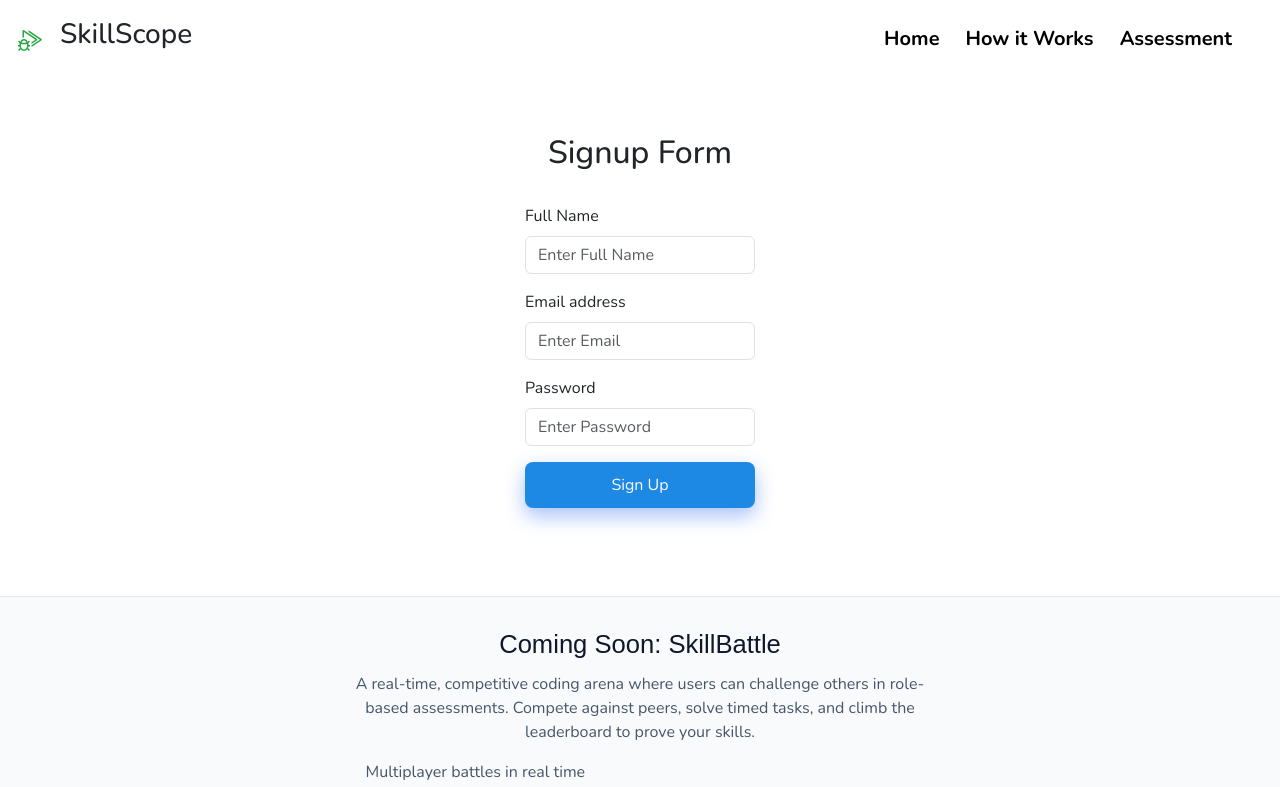
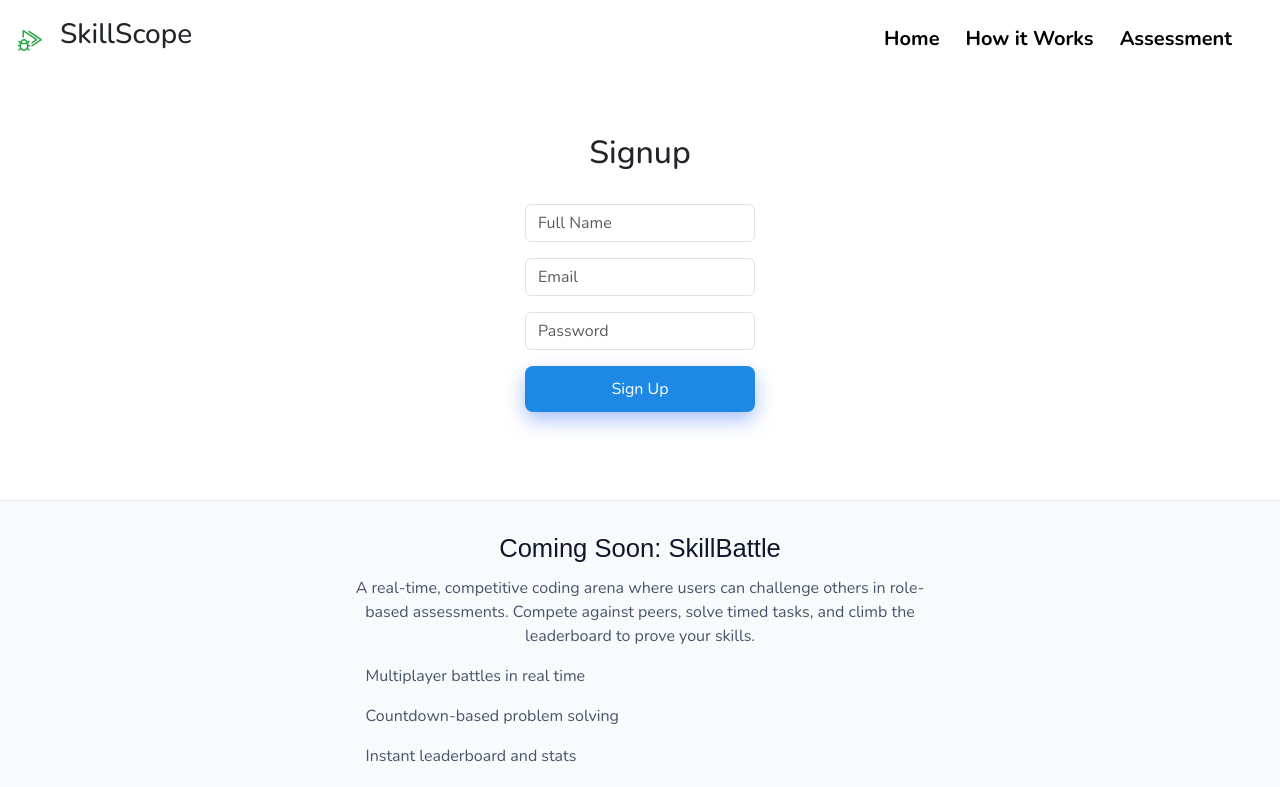
Before and after one commit to Vishal9569/SkillScope-Web-Application, a React (Vite) app in the folder frontend/: page /signup in a window 1280 px wide. Shown: the top 787 px of the page. Built offline with nearby package versions, Linux system fonts and the light colour scheme.

Commit message:
Update Signup.jsx

```diff
--- a/frontend/src/Componets/login-sign-page/Signup.jsx
+++ b/frontend/src/Componets/login-sign-page/Signup.jsx
@@ -1,19 +1,15 @@
-import React, { useState, useContext } from 'react';
+import React, { useState } from 'react';
 import axios from 'axios';
 import { useNavigate } from 'react-router-dom';
 import { toast } from 'react-toastify';
-import
-{AuthContext} from '../../context/AuthContext';
 
 const Signup = () => {
     const [form, setForm] = useState({ name: '', email: '', password: '' });
     const [loading, setLoading] = useState(false);
     const navigate = useNavigate();
-    const { setUser } = useContext(AuthContext);
 
     const handleChange = (e) => {
-        const { name, value } = e.target;
-        setForm((prev) => ({ ...prev, [name]: value }));
+        setForm({ ...form, [e.target.name]: e.target.value });
     };
 
     const handleSubmit = async (e) => {
@@ -21,31 +17,23 @@ const Signup = () => {
         setLoading(true);
 
         try {
-            const payload = {
+            const { data } = await axios.post(
+                'http://localhost:8080/api/auth/register',
+                {
                     name: form.name.trim(),
                     email: form.email.trim().toLowerCase(),
                     password: form.password
-            };
-
-            const { data } = await axios.post(
-                'https://skillscope.onrender.com/api/auth/register',
-                payload,
-                { headers: { 'Content-Type': 'application/json' } }
+                }
             );
 
+            localStorage.setItem('token', data.token);
+            localStorage.setItem('user', JSON.stringify(data.user));
 
-            localStorage.setItem("token", data.token);
-            setUser(data.user);
-
-            toast.success("Signup Successful!");
             navigate('/');
-
+            window.location.reload();
+            toast.success("Signup successful!");
         } catch (error) {
-            if (error.response?.data?.error) {
-                toast.error(error.response.data.error);
-            } else {
-                toast.error('Signup failed');
-            }
+            toast.error(error.response?.data?.error || 'Signup failed');
         } finally {
             setLoading(false);
         }
@@ -53,44 +41,35 @@ const Signup = () => {
 
     return (
         <div className="container mt-5">
-            <h2 className="text-center mb-4">Signup Form</h2>
-            <form onSubmit={handleSubmit} className="mx-auto" style={{ maxWidth: '400px' }}>
-                <div className="mb-3">
-                    <label htmlFor="name" className="form-label">Full Name</label>
+            <h2 className="text-center mb-4">Signup</h2>
+            <form onSubmit={handleSubmit} style={{ maxWidth: '400px', margin: 'auto' }}>
                 <input
                     type="text"
                     name="name"
-                        className="form-control"
-                        placeholder="Enter Full Name"
+                    placeholder="Full Name"
+                    className="form-control mb-3"
                     value={form.name}
                     onChange={handleChange}
                     required
                 />
-                </div>
-                <div className="mb-3">
-                    <label htmlFor="email" className="form-label">Email address</label>
                 <input
                     type="email"
                     name="email"
-                        className="form-control"
-                        placeholder="Enter Email"
+                    placeholder="Email"
+                    className="form-control mb-3"
                     value={form.email}
                     onChange={handleChange}
                     required
                 />
-                </div>
-                <div className="mb-3">
-                    <label htmlFor="password" className="form-label">Password</label>
                 <input
                     type="password"
                     name="password"
-                        className="form-control"
-                        placeholder="Enter Password"
+                    placeholder="Password"
+                    className="form-control mb-3"
                     value={form.password}
                     onChange={handleChange}
                     required
                 />
-                </div>
                 <button type="submit" className="btn btn-primary w-100" disabled={loading}>
                     {loading ? 'Signing up...' : 'Sign Up'}
                 </button>
```
Lines whose indentation alone changed are shown as unchanged.
